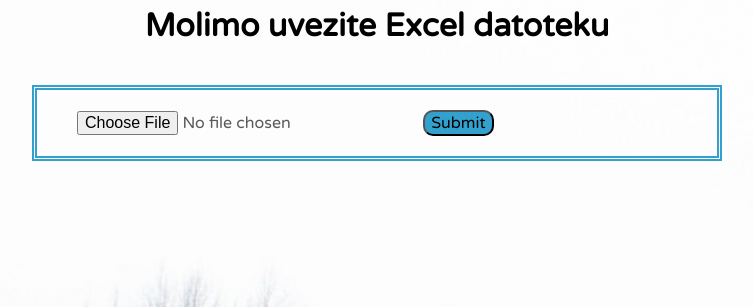
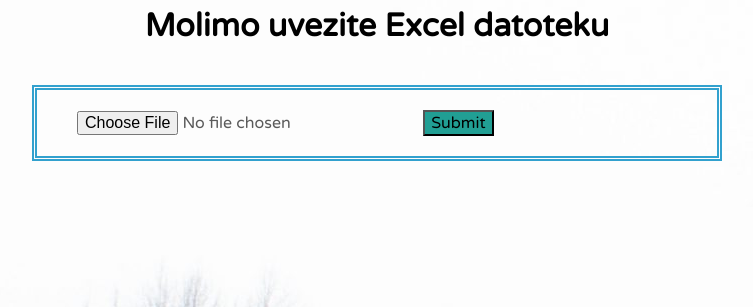
Before and after one commit to MarkoCuk54/Payroll-Application, a Flask app: page /upload in a window 1280 px wide, with the pointer over the restyled element. Shown: the part 249-556 px from the top of the page, without its empty margins (263-1016 px from the left). Run offline with Flask 2, Linux system fonts and the light colour scheme.

Commit message:
adding hover effect to submit button

```diff
--- a/static/upload.css
+++ b/static/upload.css
@@ -17,3 +17,8 @@
   background-color: #32a1ce;
   color: black;
 }
+
+.button:hover {
+  background-color: #219f94;
+  border-radius: 0px;
+}
```
